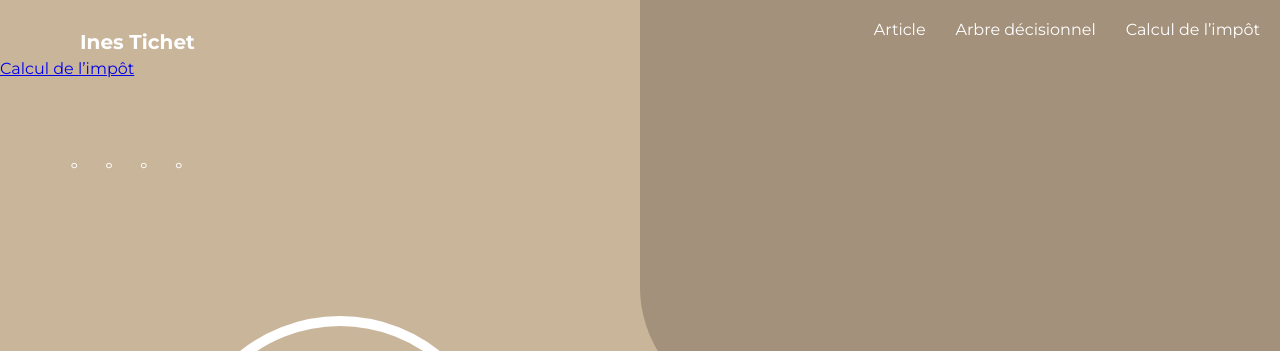
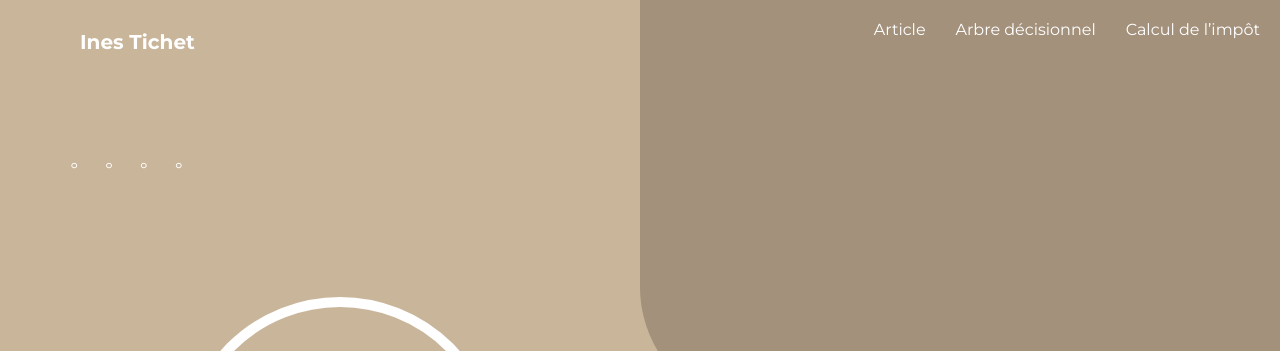
Before and after one commit to inestichet/projet-dscg, a plain HTML site: page index.html in a window 1280 px wide. Shown: the top 351 px of the page. Drawn offline with Linux system fonts and the light colour scheme.

Commit message:
Update index.html

```diff
--- a/index.html
+++ b/index.html
@@ -106,7 +106,6 @@
   <a href="arbre.html">Arbre décisionnel</a>
   <a href="#">Calcul de l’impôt</a>
 </div>
-        <a href="#">Calcul de l’impôt</a>
     </div>
     <div class="author">Ines Tichet</div>
     <div class="dots"></div>
```
